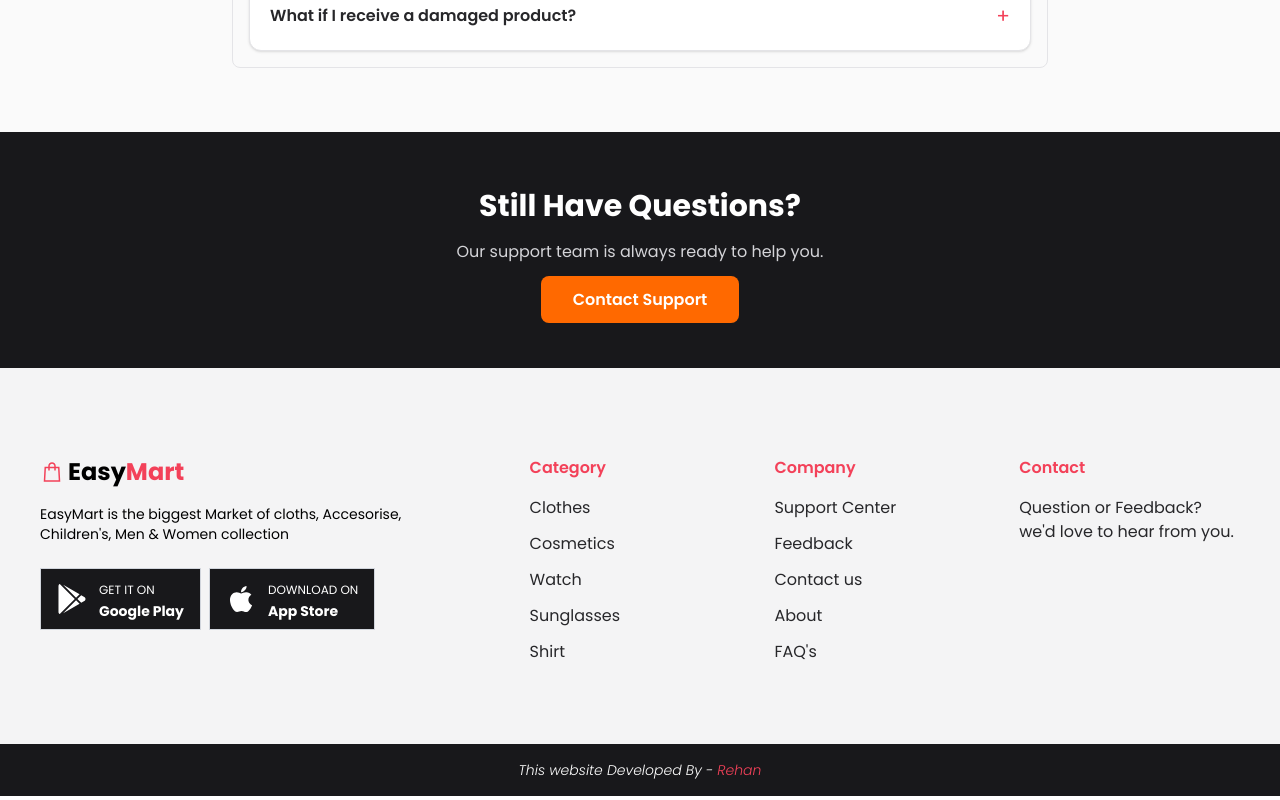
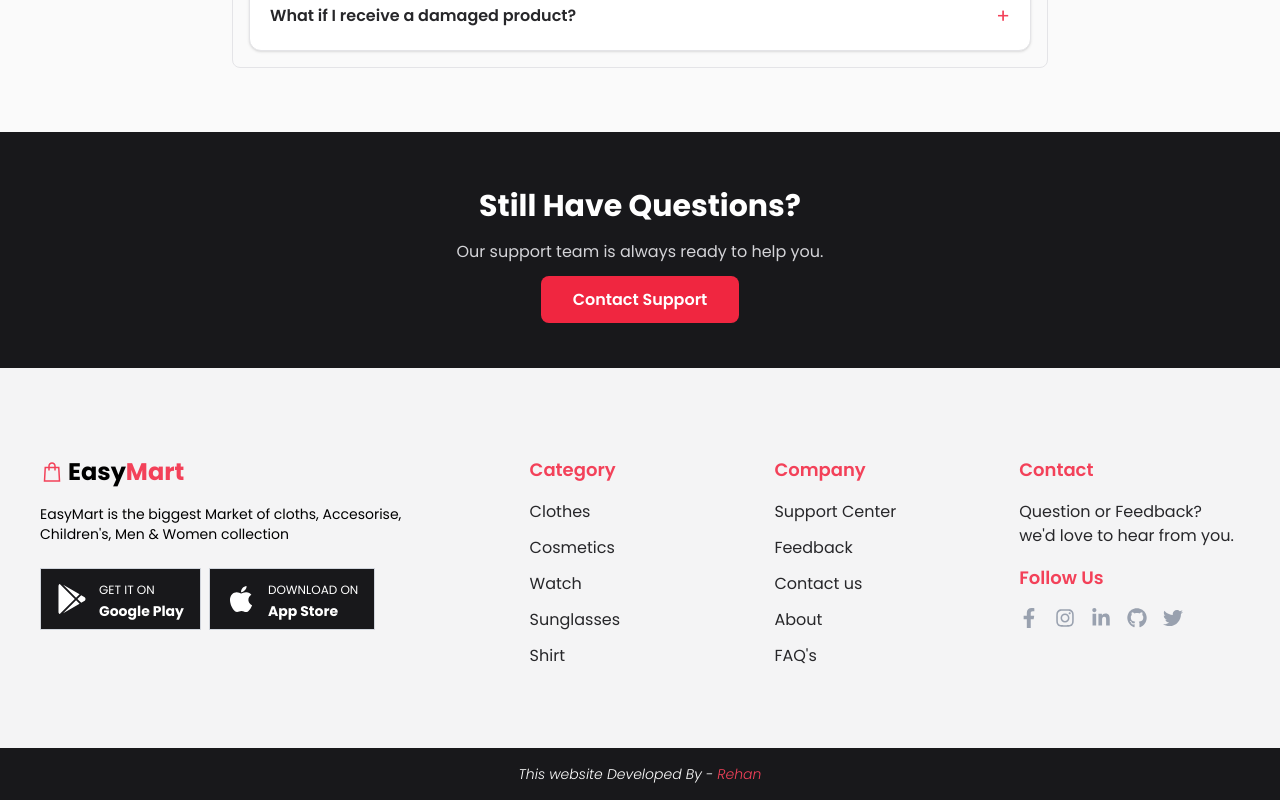
Before and after one commit to rehan606/EasyMart-Ecommerce-website, a React (Vite) app: page /faq in a window 1280 px wide. Shown: the part 912-1712 px from the top of the page. Built offline with nearby package versions, Linux system fonts and the light colour scheme.

Commit message:
added social links in footer

```diff
--- a/src/Components/Footer/Footer.jsx
+++ b/src/Components/Footer/Footer.jsx
@@ -5,6 +5,7 @@
 import { LiaShoppingBagSolid } from 'react-icons/lia';
 import { Link } from 'react-router-dom';
 import useData from '../../Hooks/useData';
+import SocialLinks from '../SocialLinks/SocialLinks';
 
 const Footer = () => {
 
@@ -45,7 +46,7 @@
 
                     {/* Company Links */}
                     <div className="">
-                        <h3 className="text-md font-semibold textColor1 mb-4">Category</h3>
+                        <h3 className="text-md md:text-lg font-semibold textColor1 mb-4">Category</h3>
                         <ul className="space-y-3 flex flex-col">
                             {
                                 categories.slice(0, 5).map(category => (
@@ -61,7 +62,7 @@
 
                     {/* Support Links */}
                     <div className="">
-                        <h3 className="text-md font-semibold textColor1 mb-4">Company</h3>
+                        <h3 className="text-md md:text-lg font-semibold textColor1 mb-4">Company</h3>
                         <ul className="space-y-3">
                             <li> <Link to={'/contact'} className="text-zinc-800 hover:textColor1  transition-all duration-300 ">Support Center</Link> </li>
                             <li> <Link to={'/feedback'} className="text-zinc-800 hover:textColor1 transition-all duration-300 ">Feedback</Link> </li>
@@ -73,9 +74,10 @@
 
                     {/* Newsletter */}
                     <div className="">
-                        <h3 className="text-md font-semibold textColor1 mb-4">Contact </h3>
+                        <h3 className="text-md md:text-lg font-semibold textColor1 mb-4">Contact </h3>
                         <p className="text-zinc-800">Question or Feedback? <br/> we'd love to hear from you. </p>
 
+                        <SocialLinks />
 
                     </div>
                 </div>
--- /dev/null
+++ b/src/Components/SocialLinks/SocialLinks.jsx
@@ -0,0 +1,81 @@
+import {
+  FaFacebookF,
+  FaInstagram,
+  FaLinkedinIn,
+  FaGithub,
+  FaTwitter
+} from "react-icons/fa";
+
+const SocialLinks = () => {
+  return (
+    <div>
+      <h3 className="text-md md:text-lg font-semibold mb-4 textColor1 mt-4">
+        Follow Us
+      </h3>
+
+      <ul className="flex items-center   gap-4">
+        {/* Facebook */}
+        <li>
+          <a
+            href="https://facebook.com"
+            target="_blank"
+            rel="noopener noreferrer"
+            className="flex items-center gap-3  text-gray-400 hover:text-blue-500 transition"
+          >
+            <FaFacebookF className="text-xl" />
+          </a>
+        </li>
+
+        {/* Instagram */}
+        <li>
+          <a
+            href="https://instagram.com"
+            target="_blank"
+            rel="noopener noreferrer"
+            className="flex items-center gap-3 text-gray-400 hover:text-pink-500 transition"
+          >
+            <FaInstagram className="text-xl" />
+          </a>
+        </li>
+
+        {/* LinkedIn */}
+        <li>
+          <a
+            href="https://www.linkedin.com/in/kh-rehan207/"
+            target="_blank"
+            rel="noopener noreferrer"
+            className="flex items-center gap-3 text-gray-400 hover:text-blue-400 transition"
+          >
+            <FaLinkedinIn className="text-xl" />
+          </a>
+        </li>
+
+        {/* GitHub */}
+        <li>
+          <a
+            href="https://github.com"
+            target="_blank"
+            rel="noopener noreferrer"
+            className="flex items-center gap-3 text-gray-400 hover:text-red-500 transition"
+          >
+            <FaGithub className="text-xl" />
+          </a>
+        </li>
+
+        {/* Twitter */}
+        <li>
+          <a
+            href="https://twitter.com"
+            target="_blank"
+            rel="noopener noreferrer"
+            className="flex items-center gap-3 text-gray-400 hover:text-sky-400 transition"
+          >
+            <FaTwitter className="text-xl" />
+          </a>
+        </li>
+      </ul>
+    </div>
+  );
+};
+
+export default SocialLinks;
--- a/src/Pages/FAQ/Faq.jsx
+++ b/src/Pages/FAQ/Faq.jsx
@@ -90,7 +90,7 @@
         <p className="text-zinc-300 mb-6">
           Our support team is always ready to help you.
         </p>
-        <Link to={'/contact'} className="bg-orange-500 hover:bg-orange-600 px-8 py-3 rounded-lg font-semibold transition">
+        <Link to={'/contact'} className="customBg hover:bg-orange-600 px-8 py-3 rounded-lg font-semibold transition">
           Contact Support
         </Link>
       </section>
```
